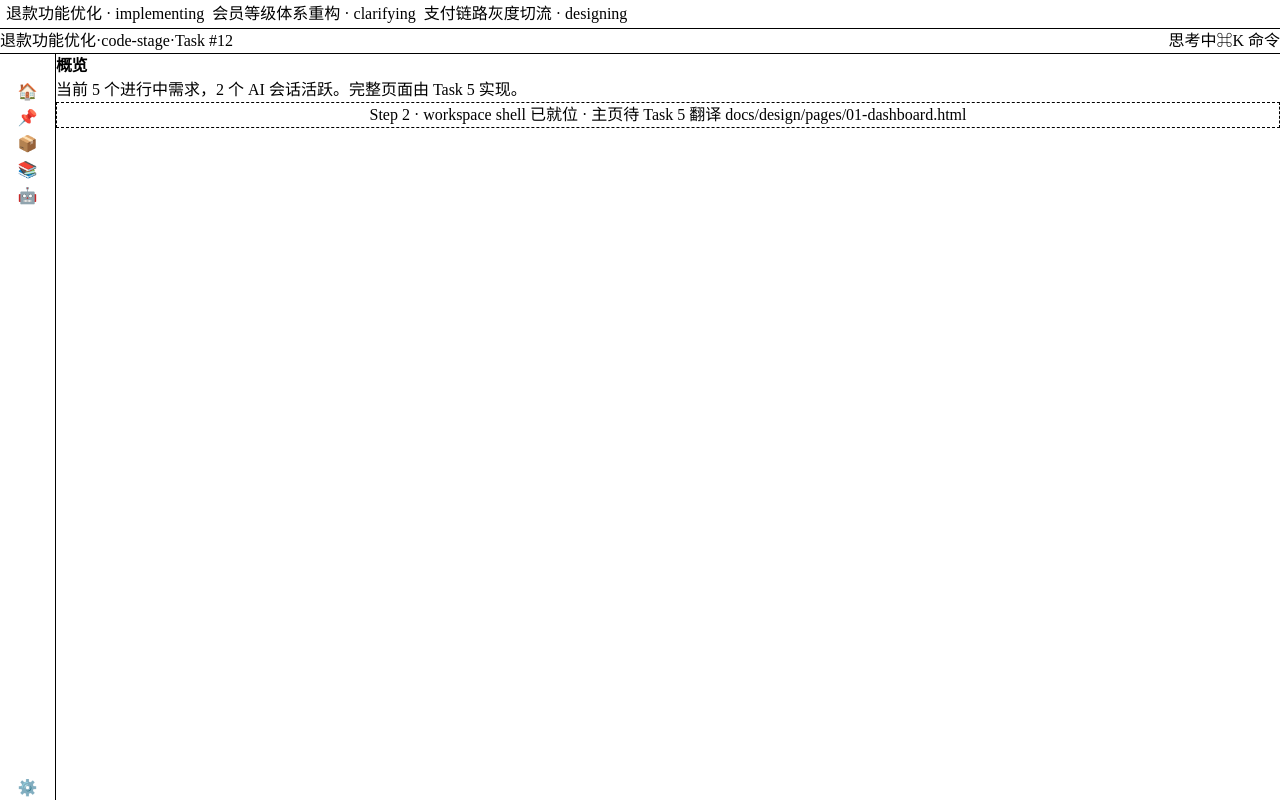
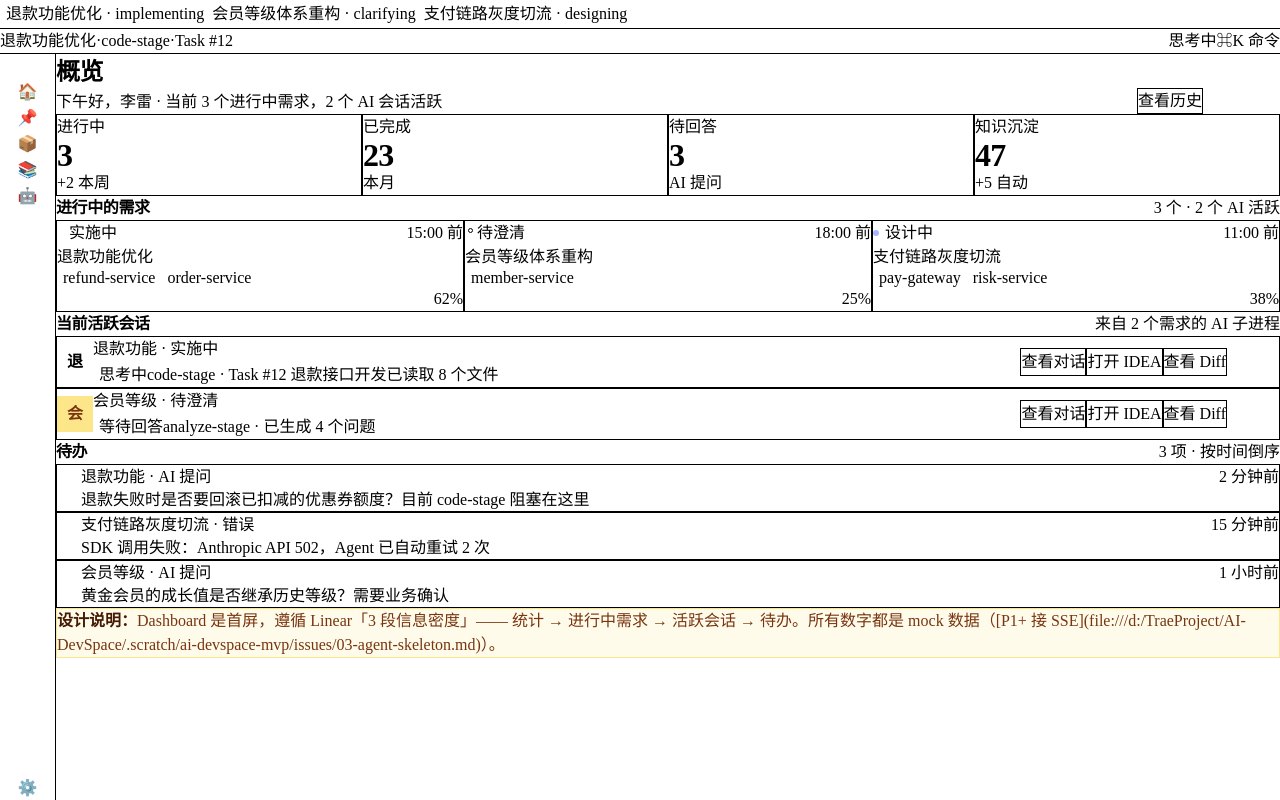
Before and after one commit to leizhuang1332/AI-DevSpace, a Next.js app in the folder apps/web/: page / in a window 1280 px wide. Built offline with nearby package versions, Linux system fonts and the light colour scheme.

Commit message:
feat(web): 翻译 docs/design/pages/01-dashboard.html 至 (workspace)/page.tsx

```diff
--- a/apps/web/src/app/(workspace)/page.tsx
+++ b/apps/web/src/app/(workspace)/page.tsx
@@ -1,13 +1,68 @@
+import { requirements, sessions, inbox } from '@/app/(workspace)/data/mock';
+import { StatCard } from '@/components/stat-card';
+import { RequestCard } from '@/components/request-card';
+import { ActiveSessionCard } from '@/components/active-session-card';
+import { InboxItem as InboxItemComp } from '@/components/inbox-item';
+
 export default function DashboardPage() {
+  const ongoing = requirements.filter(r => r.status !== 'done' && r.status !== 'archived');
   return (
-    <div className="p-8">
-      <h1 className="text-3xl font-semibold tracking-tight mb-2">概览</h1>
-      <p className="text-sm text-text-2 mb-6">
-        当前 5 个进行中需求，2 个 AI 会话活跃。完整页面由 Task 5 实现。
-      </p>
-      <div className="border border-dashed border-border-strong rounded-lg p-12 text-center text-text-3">
-        Step 2 · workspace shell 已就位 · 主页待 Task 5 翻译 docs/design/pages/01-dashboard.html
+    <main className="p-6 lg:p-8 overflow-auto">
+      <div className="flex items-end justify-between mb-6">
+        <div>
+          <h1 className="text-[24px] font-semibold tracking-tight">概览</h1>
+          <div className="text-text-2 text-md mt-1">下午好，<strong className="text-text-1 font-medium">李雷</strong> · 当前 {ongoing.length} 个进行中需求，{sessions.length} 个 AI 会话活跃</div>
+        </div>
+        <div className="flex gap-2">
+          <button className="h-8 px-3 rounded-md text-md font-medium bg-bg-elevated text-text-1 border border-border-strong hover:bg-bg-subtle">查看历史</button>
+          <button className="h-8 px-3 rounded-md text-md font-medium bg-brand text-white hover:bg-brand-600">+ 新建需求</button>
+        </div>
       </div>
-    </div>
+
+      {/* 4 个 Stat */}
+      <section className="grid grid-cols-4 gap-4 mb-6">
+        <StatCard label="进行中" value={ongoing.length} delta="+2 本周" deltaTone="up" />
+        <StatCard label="已完成" value={23} delta="本月" />
+        <StatCard label="待回答" value={3} delta="AI 提问" deltaTone="neutral" valueClassName="text-warning" />
+        <StatCard label="知识沉淀" value={47} delta="+5 自动" deltaTone="up" />
+      </section>
+
+      {/* 进行中需求 */}
+      <section className="mb-8">
+        <div className="flex items-center justify-between mb-4">
+          <h2 className="text-xl font-semibold tracking-tight">进行中的需求</h2>
+          <span className="text-text-3 text-sm">{ongoing.length} 个 · {sessions.length} 个 AI 活跃</span>
+        </div>
+        <div className="grid grid-cols-3 gap-4">
+          {ongoing.map(r => <RequestCard key={r.id} requirement={r} />)}
+        </div>
+      </section>
+
+      {/* 当前活跃会话 */}
+      <section className="mb-8">
+        <div className="flex items-center justify-between mb-4">
+          <h2 className="text-xl font-semibold tracking-tight">当前活跃会话</h2>
+          <span className="text-text-3 text-sm">来自 {new Set(sessions.map(s => s.requirementId)).size} 个需求的 AI 子进程</span>
+        </div>
+        <div className="flex flex-col gap-2">
+          {sessions.map(s => <ActiveSessionCard key={s.id} session={s} />)}
+        </div>
+      </section>
+
+      {/* 待办 */}
+      <section className="mb-8">
+        <div className="flex items-center justify-between mb-4">
+          <h2 className="text-xl font-semibold tracking-tight">待办</h2>
+          <span className="text-text-3 text-sm">{inbox.length} 项 · 按时间倒序</span>
+        </div>
+        <div className="flex flex-col gap-2">
+          {inbox.map(i => <InboxItemComp key={i.id} item={i} />)}
+        </div>
+      </section>
+
+      <div className="mt-4 p-4 bg-[#fffbeb] border border-[#fde68a] rounded-md text-sm text-[#78350f]">
+        <strong className="text-[#451a03]">设计说明：</strong>Dashboard 是首屏，遵循 Linear「3 段信息密度」—— 统计 → 进行中需求 → 活跃会话 → 待办。所有数字都是 mock 数据（[P1+ 接 SSE](file:///d:/TraeProject/AI-DevSpace/.scratch/ai-devspace-mvp/issues/03-agent-skeleton.md)）。
+      </div>
+    </main>
   );
 }
--- a/apps/web/src/components/stat-card.tsx
+++ b/apps/web/src/components/stat-card.tsx
@@ -3,15 +3,16 @@ interface Props {
   value: number | string;
   delta?: string;
   deltaTone?: 'up' | 'down' | 'neutral';
+  valueClassName?: string;
 }
 
 const DELTA_COLOR = { up: 'text-success', down: 'text-error', neutral: 'text-text-3' };
 
-export function StatCard({ label, value, delta, deltaTone = 'neutral' }: Props) {
+export function StatCard({ label, value, delta, deltaTone = 'neutral', valueClassName }: Props) {
   return (
     <div className="bg-bg-elevated border border-border rounded-lg p-5">
       <div className="text-text-3 text-sm mb-2">{label}</div>
-      <div className="text-[32px] font-semibold tracking-tight leading-none">{value}</div>
+      <div className={`text-[32px] font-semibold tracking-tight leading-none ${valueClassName ?? ''}`}>{value}</div>
       {delta && <div className={`text-xs mt-2 ${DELTA_COLOR[deltaTone]}`}>{delta}</div>}
     </div>
   );
```
